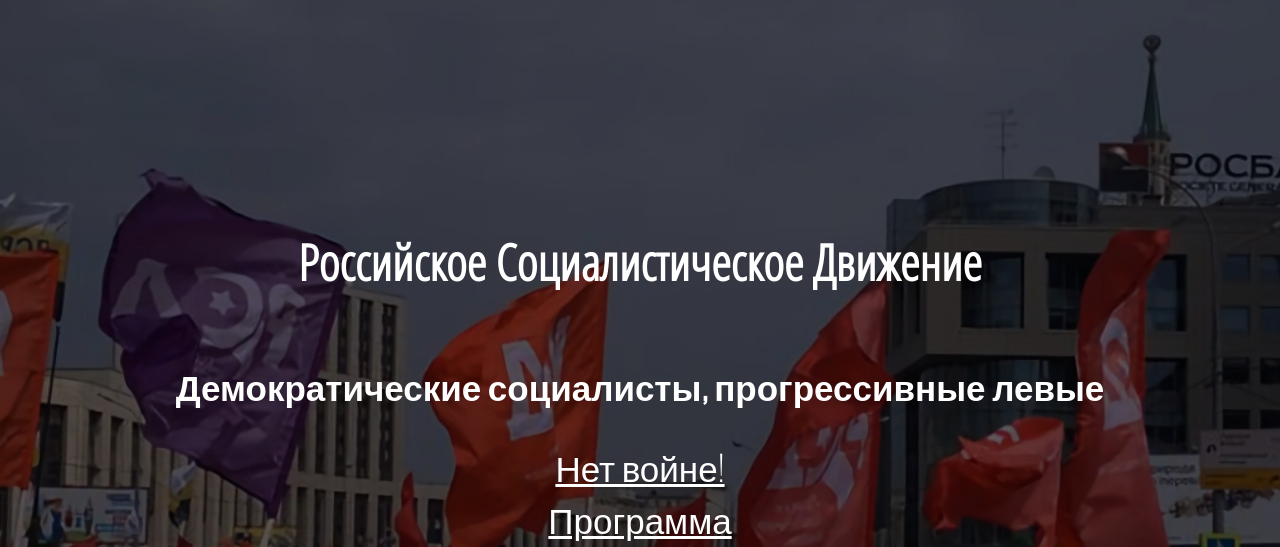
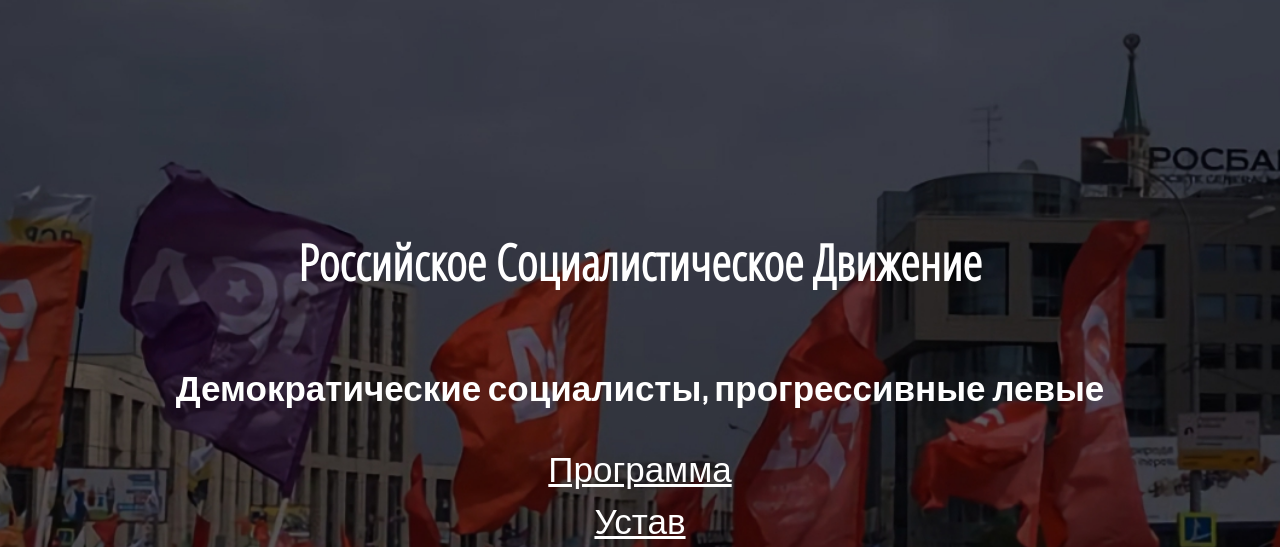
Before and after one commit to rsdrsm/rsdrsm.github.io, a plain HTML site: page index.html in a window 1280 px wide. Shown: the top 547 px of the page. Drawn offline with nearby package versions, Linux system fonts and the light colour scheme.

Commit message:
Removed no to war

```diff
--- a/index.html
+++ b/index.html
@@ -62,7 +62,6 @@
 <div style="width: 100%; max-width: 600px; padding-top: 13%"></div>
 <h1>Российское Социалистическое Движение</h1>
 <h2>Демократические социалисты, прогрессивные левые</h2>
-<a href="нетвойне/" target="_blank">Нет войне!</a>
 <a href="http://anticapitalist.ru/programm/" target="_blank">Программа</a>
 <a href="http://anticapitalist.ru/ustav/" target="_blank">Устав</a>
 <div style="height: 25px"></div>
```
Also changed, not shown: нетвойне/index.html (+0 -1 lines).
